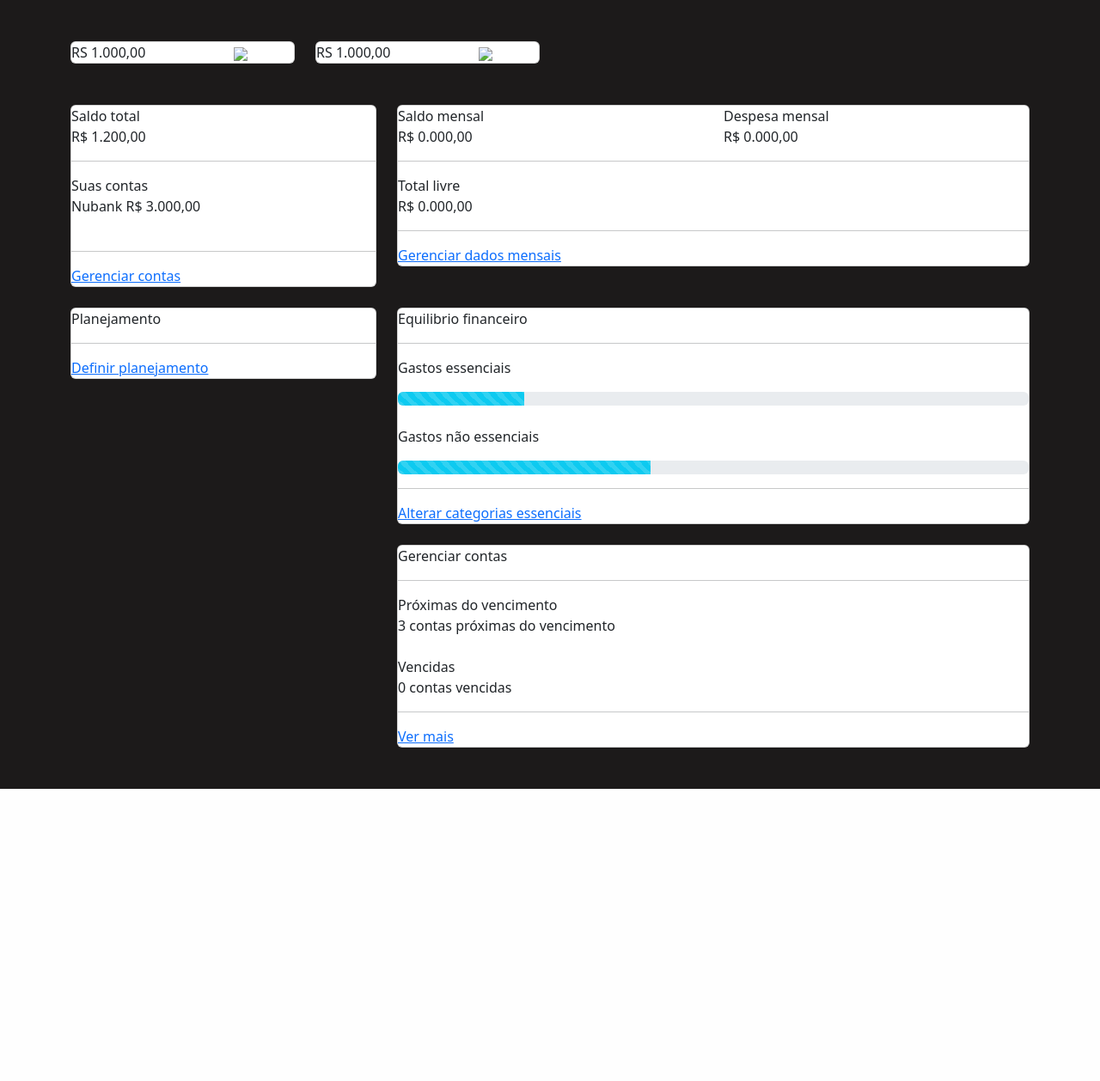
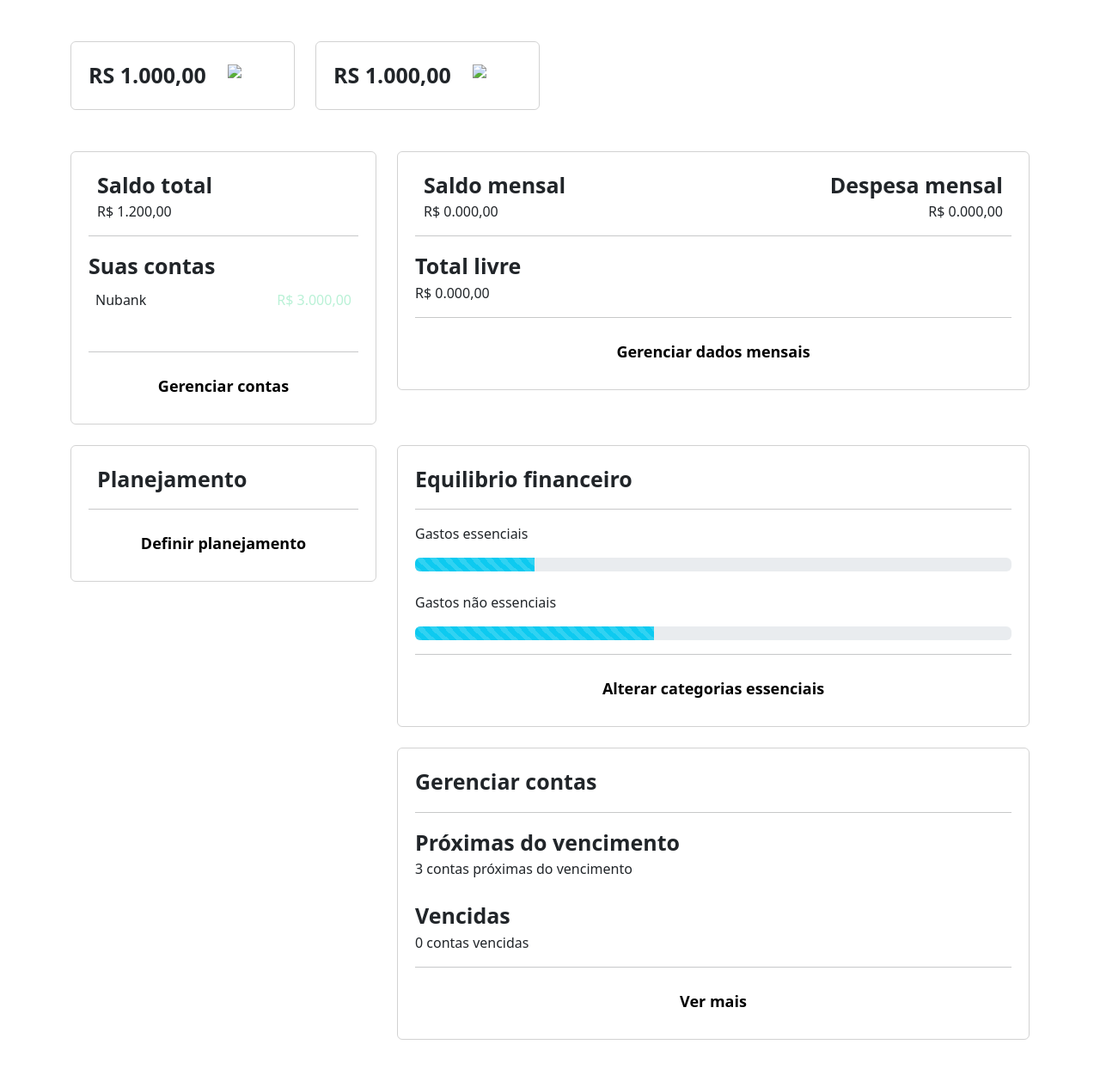
Before and after one commit to laydedre/Django, a Django app: template perfil/templates/home.html in a window 1280 px wide. Shown: the part 56-1314 px from the top of the page at 86% size. Before the commit the page ends 974 px from the top, so only its background shows below. Run offline with Django 4.2, Linux system fonts and the light colour scheme; the template is opened without the code that fills it, so the values that code supplies are empty.

Commit message:
atualização

```diff
--- a/perfil/templates/home.html
+++ b/perfil/templates/home.html
@@ -1,9 +1,10 @@
 {% extends 'bases/base.html' %}
 
-{% load static %}
+{% load static  %}
 
 {% block 'head' %}
-   <link href= "{% static 'perfil/css/home.css'%}" rel="stylesheet">
+    <link href="{% static 'perfil/css/home.css' %}" rel="stylesheet">
+
 {% endblock %}
 
 {% block 'body' %}
--- a/templates/bases/base.html
+++ b/templates/bases/base.html
@@ -4,7 +4,7 @@
   <head>
     <meta charset="utf-8">
     <meta name="viewport" content="width=device-width, initial-scale=1">
-    <link href="{% static 'geral/css/base.css' %}" rel="stylesheet">
+    <link href= "{% static 'geral/css/home.css'%}" rel="stylesheet">
     <title>{% block 'title' %}{% endblock %}</title>
     <link href="https://cdn.jsdelivr.net/npm/bootstrap@5.3.0-alpha1/dist/css/bootstrap.min.css" rel="stylesheet">
     {% block 'head' %}{% endblock %}
--- a/templates/static/perfil/css/home.css
+++ b/templates/static/perfil/css/home.css
@@ -0,0 +1,76 @@
+.card{
+
+    width: 100%;
+    background-color: var(--main-color);
+    padding: 20px;
+
+}
+
+.saldo{
+    border-left: 2px solid var(--contrast-color);
+    padding-left: 10px;
+}
+
+.fonte-destaque{
+
+    font-weight: bold;
+    font-size: 25px;
+
+}
+
+.font-light{
+
+    font-weight: 200;
+
+}
+
+.hr-borda{
+    color: var(--dark-color);
+}
+
+.lista-conta{
+    background-color: var(--dark-color);
+    padding: 8px;
+    border-radius: 10px;
+
+}
+.total-conta{
+    color: #B9F1D6;
+    font-weight: 200;
+    float: right;
+}
+
+.botao-principal{
+
+    text-decoration: none;
+    color: black;
+    font-weight: bold;
+    font-size: 18px;
+
+    padding: 10px;
+    background-color: var(--contrast-color);
+    text-align: center;
+    border-radius: 15px;
+    border: none;
+
+}
+
+.despesa{
+    border-right: 2px solid var(--differential-color);
+    text-align: right;
+    padding-right: 10px;
+}
+
+.negativo{
+    color: var(--differential-color);
+}
+
+.positivo{
+    color: var(--contrast-color);
+}
+
+
+.icone-setas{
+    width: 50%;
+    display: inline;
+}
```
Also changed, not shown: core/__init__.py (added), core/asgi.py (renamed from senacfinance/asgi.py), core/settings.py (renamed from senacfinance/settings.py), core/urls.py (renamed from senacfinance/urls.py), core/wsgi.py (renamed from senacfinance/wsgi.py).
